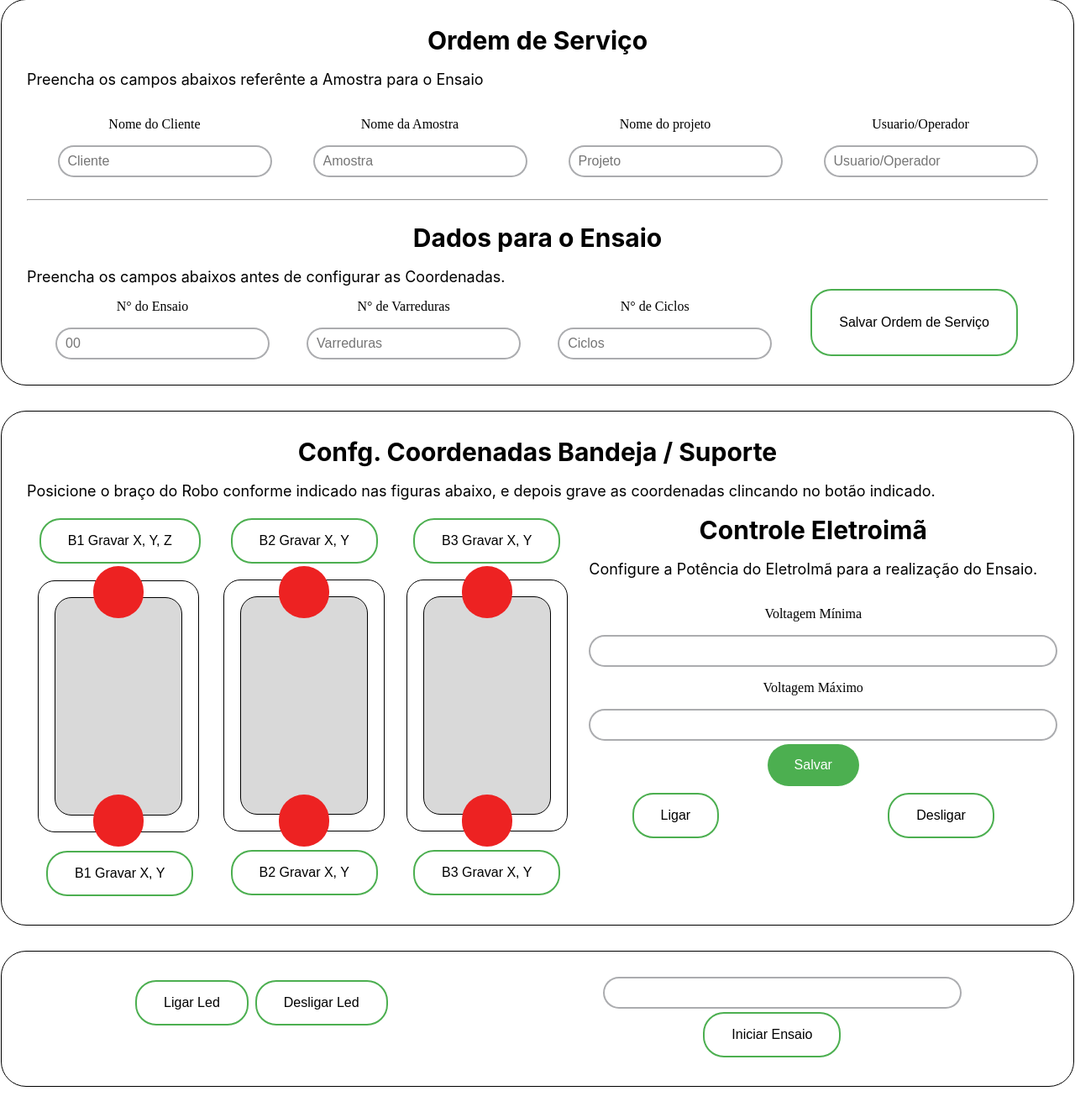
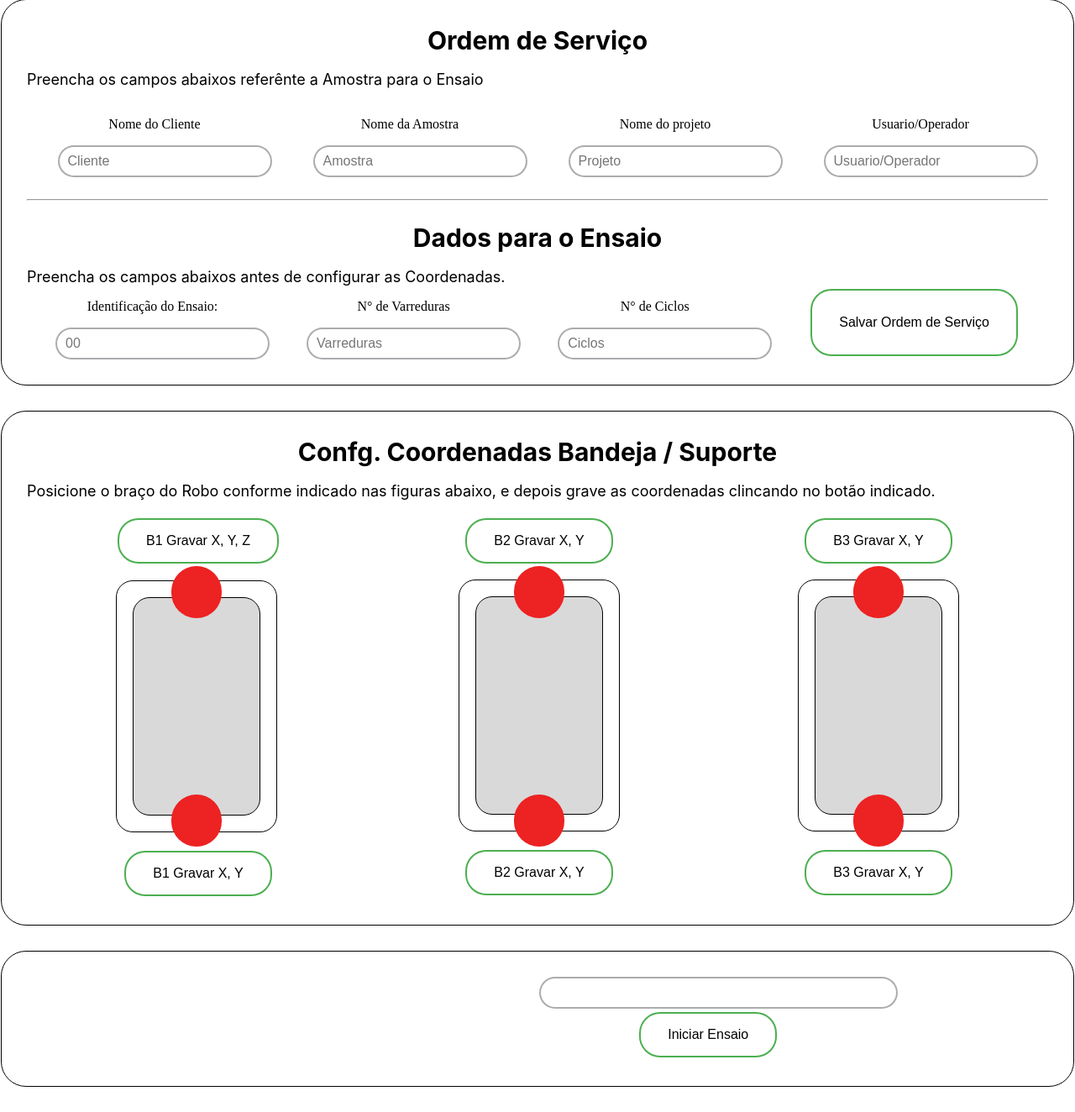
Before and after one commit to 2023M5T2-Inteli/2023M5T2-Inteli-grupo-5-Magneminers, a Flask app: page / in a window 1280 px wide. Shown: the part 31-1355 px from the top of the page at 84% size. Run offline with Flask 3, Linux system fonts and the light colour scheme.

Commit message:
Update - Backend e Front
Banco de dados com mais informações

```diff
--- a/src/backend/back, front e controle/src/conexao.py
+++ b/src/backend/back, front e controle/src/conexao.py
@@ -4,7 +4,7 @@ import pydobot
 #inicia conexão das devidas portas dos aparelhos (dobot e raspberry)
 
 #Raspberry pi pico w
-resposta_para_tudo = serial.Serial("COM6", 115200, timeout = 2)
+resposta_para_tudo = serial.Serial("COM5", 115200, timeout = 2)
 
 #Dobot
-dobot = pydobot.Dobot(port="COM11", verbose=True)
+dobot = pydobot.Dobot(port="COM8", verbose=True)
--- a/src/backend/back, front e controle/src/main.py
+++ b/src/backend/back, front e controle/src/main.py
@@ -20,8 +20,8 @@ collection = db["Ensaios"]
 
 
 # Função para criar ensaio no banco de dados
-def criar_ensaio(e, cic, vrr):
-    collection.insert_one({"_id": e, "cic": cic, "vrr": vrr})
+def criar_ensaio(e, cliente, amostra, projeto, usuario,  cic, vrr):
+    collection.insert_one({"_id": e, "cliente": cliente,"amostra": amostra, "projeto": projeto, "usuario": usuario, "cic": cic, "vrr": vrr})
     return print("Ensaio criado com sucesso")
 
 # Função para atualizar as coordenadas do ensaio no banco de dados
@@ -64,27 +64,27 @@ def index():
     return render_template("home.html", ensaio=ensaio)
 
 # Funções para acionar e desacionar o eletroímã e o led da solução
-def ledOn():
-    resposta_para_tudo.write(str('1').encode() + b"\n")
+# def ledOn():
+#     resposta_para_tudo.write(str('1').encode() + b"\n")
 
-def ledOff():
-	resposta_para_tudo.write(str('0').encode() + b"\n")
+# def ledOff():
+# 	resposta_para_tudo.write(str('0').encode() + b"\n")
 
-def disconnect():
-	resposta_para_tudo.close()
+# def disconnect():
+# 	resposta_para_tudo.close()
 
-# Rota e funcao para acionar e desacionar o eletroímã e o led da solução
-@app.route("/led", methods=['GET', 'POST'])
-def led():
-	if request.method == 'POST':
-		if 'on' in request.form.to_dict():
-			ledOn()
-		if 'off' in request.form.to_dict():
-			ledOff()
-		if 'dis' in request.form.to_dict():
-			disconnect()
+# # Rota e funcao para acionar e desacionar o eletroímã e o led da solução
+# @app.route("/led", methods=['GET', 'POST'])
+# def led():
+# 	if request.method == 'POST':
+# 		if 'on' in request.form.to_dict():
+# 			ledOn()
+# 		if 'off' in request.form.to_dict():
+# 			ledOff()
+# 		if 'dis' in request.form.to_dict():
+# 			disconnect()
 
-	return redirect("/")
+# 	return redirect("/")
 
 # Rota e funcao para criar o ensaio
 @app.route("/criar", methods=["POST"])
@@ -93,7 +93,7 @@ def cria_ensaio():
 
 	ensaio = request.form["ensaio"]
 
-	criar_ensaio(ensaio, request.form["cic"], request.form["vrr"])
+	criar_ensaio(ensaio, request.form["cliente"], request.form["amostra"], request.form["projeto"], request.form["usuario"], request.form["cic"], request.form["vrr"])
 	return redirect("/")
 
 # Rotas e funções para complementar o ensaio com as coordenadas
--- a/src/backend/back, front e controle/src/templates/home.html
+++ b/src/backend/back, front e controle/src/templates/home.html
@@ -45,8 +45,8 @@
 
           <div class="alinhamento">
             <div>
-              <p>N° do Ensaio</p>
-              <input type="number" name="ensaio" id="ensaio" placeholder="00" class="teste">
+              <p>Identificação do Ensaio:</p>
+              <input type="text" name="ensaio" id="ensaio" placeholder="00" class="teste">
             </div>
             <div>
               <p>N° de Varreduras</p>
@@ -89,9 +89,9 @@
           <form action="b3_e" method="post"><button type="submit" class="anim">B3 Gravar X, Y</button></form>
         </div>
 
-        <div>
-          <h1>Controle Eletroimã</h1>
-          <br>
+        <!-- <div>
+          <h1>Controle Eletroimã</h1> -->
+          <!-- <br>
           <p class="texto">Configure a Potência do EletroImã para a realização do Ensaio.</p>
           <br>
           <form action="" method="post">
@@ -104,21 +104,21 @@
                 <br>
                 <button type="submit">Salvar</button>
             </div>
-          </form>
-          <div class="alinhamento">
+          </form> -->
+          <!-- <div class="alinhamento">
             <form action="" method="post"><button type="submit" class="anim">Ligar</button></form>
             <form action="" method="post"></form><button type="submit" class="anim">Desligar</button>
-          </div>
+          </div> -->
         </div>
     </div>
   </div>
 
   <div class="bloco alinhamento">
     <div class="alinhamento">
-      <form action="led" method="post">
+      <!-- <form action="led" method="post">
         <button onclick="ledOn()" name="on" value="on" type="submit" class="anim">Ligar Led</button>
         <button onclick="ledOff()" name="off" value="off" type="submit" class="anim">Desligar Led</button>
-      </form>
+      </form> -->
     </div>
       <form action="finalizar" method="post">
             <input type="text" id="id_ensaio" name="id_ensaio" class="teste">
```
